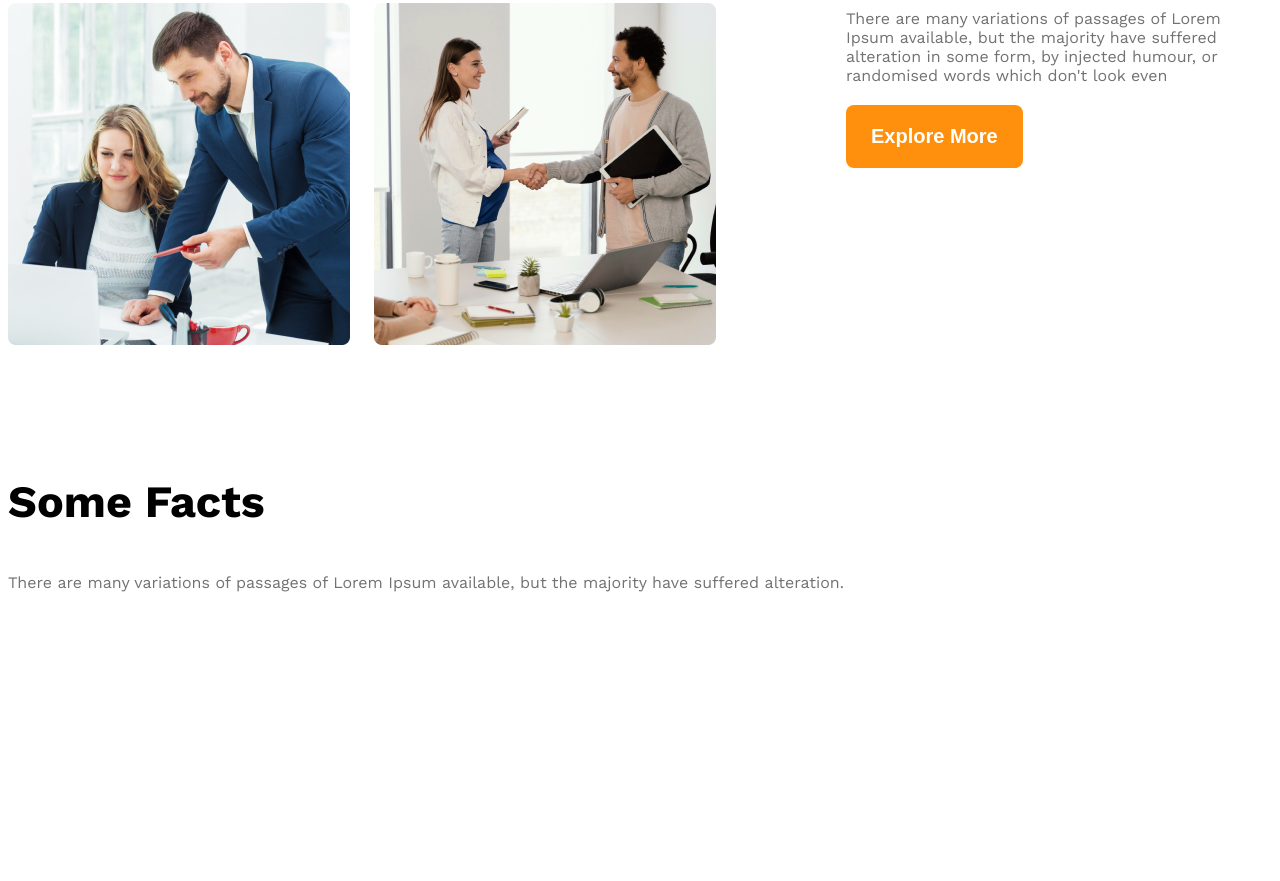
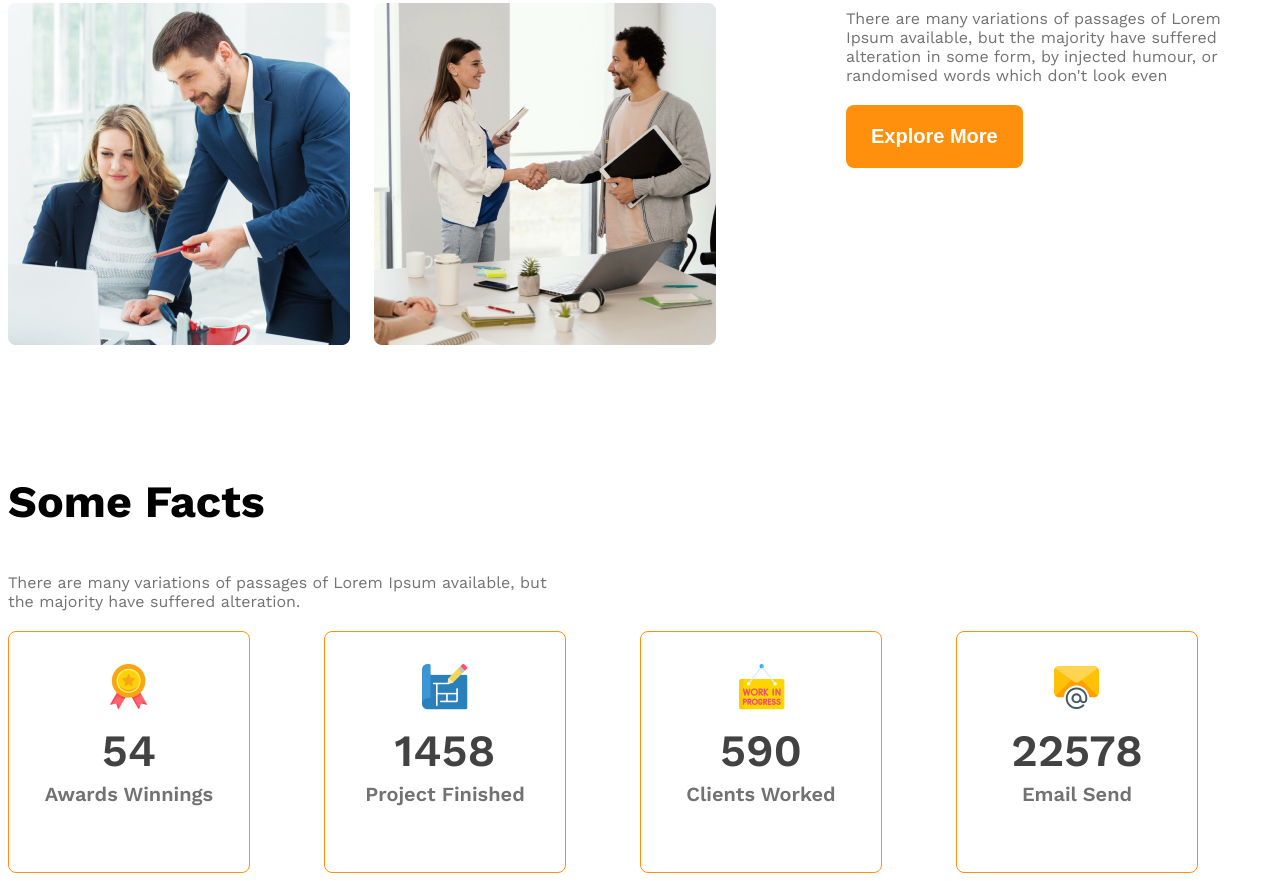
Before and after one commit to rounokjahan1/g3-architects-website, a plain HTML site: page index.html in a window 1280 px wide. Shown: the part 1677-2558 px from the top of the page. Before the commit the page ends 2450 px from the top, so only its background shows below. Drawn offline with nearby package versions, Linux system fonts and the light colour scheme.

Commit message:
fact added

```diff
--- a/index.html
+++ b/index.html
@@ -43,29 +43,37 @@
       </div>
      </section>
      <!-- some facts style -->
-      <section class="facts">
+      <section>
         <h3 class="section-title">Some Facts</h3>
-        <p class="text-light-gray">There are many variations of passages of Lorem Ipsum available, but the majority have suffered alteration.</p>
+        <p class="text-light-gray feature-description">There are many variations of passages of Lorem Ipsum available, but the majority have suffered alteration.</p>
         <div class="facts-container">
-          <div class="fact">
-            <img src="" alt="" class="fact-icon">
-            <h4 class="fact-number"></h4>
-            <h5 class="fact-name"></h5>
+          <div class="fact-card display-flex">
+            <div>
+              <img src="images/icons/ribon.png" alt="" class="fact-icon">
+            <h4 class="fact-number text-gray">54</h4>
+            <h5 class="fact-name text-light-gray">Awards Winnings</h5>
+            </div>
           </div>
-          <div class="fact">
-            <img src="" alt="" class="fact-icon">
-            <h4 class="fact-number"></h4>
-            <h5 class="fact-name"></h5>
+          <div class="fact-card display-flex">
+            <div>
+              <img src="images/icons/projects.png" alt="" class="fact-icon">
+            <h4 class="fact-number text-gray">1458</h4>
+            <h5 class="fact-name text-light-gray">Project Finished</h5>
+            </div>
           </div>
-          <div class="fact">
-            <img src="" alt="" class="fact-icon">
-            <h4 class="fact-number"></h4>
-            <h5 class="fact-name"></h5>
+          <div class="fact-card display-flex">
+            <div>
+              <img src="images/icons/customers.png" alt="" class="fact-icon">
+            <h4 class="fact-number text-gray">590</h4>
+            <h5 class="fact-name text-light-gray">Clients Worked</h5>
+            </div>
           </div>
-          <div class="fact">
-            <img src="" alt="" class="fact-icon">
-            <h4 class="fact-number"></h4>
-            <h5 class="fact-name"></h5>
+          <div class="fact-card display-flex">
+            <div>
+              <img src="images/icons/email.png" alt="" class="fact-icon">
+            <h4 class="fact-number text-gray">22578</h4>
+            <h5 class="fact-name text-light-gray">Email Send</h5>
+            </div>
           </div>
         </div>
       </section>
--- a/styles/architect.css
+++ b/styles/architect.css
@@ -42,6 +42,9 @@ main > section {
 .section-title{
   font-size: 2.8rem;
   font-weight: 700;
+}
+.feature-description{
+  max-width: 540px;
 }
 /* header style */
 
@@ -106,6 +109,33 @@ main > section {
 .feature-description{
   margin-bottom: 20px;
 }
+/* facts style */
+.facts-container{
+  display: grid;
+  grid-template-columns: repeat(4, 1fr);
+
+
+}
+.fact-card{
+  border: 1px solid #FF900E;
+  width: 240px;
+  height: 240px;
+  border-radius: 8px;
+  text-align: center;
+  align-items: center;
+  justify-content: center;
+}
+.fact-number{
+  margin-top: 10px;
+  font-size: 2.8rem;
+  font-weight: 600;
+  margin-bottom: 5px;
+}
+.fact-name{
+  font-size: 1.25rem;
+  font-weight: 600;
+  margin-top: 5px;
+}
 
 /* responsive style  for small devices*/
 @media screen and (max-width: 576px) {
```
